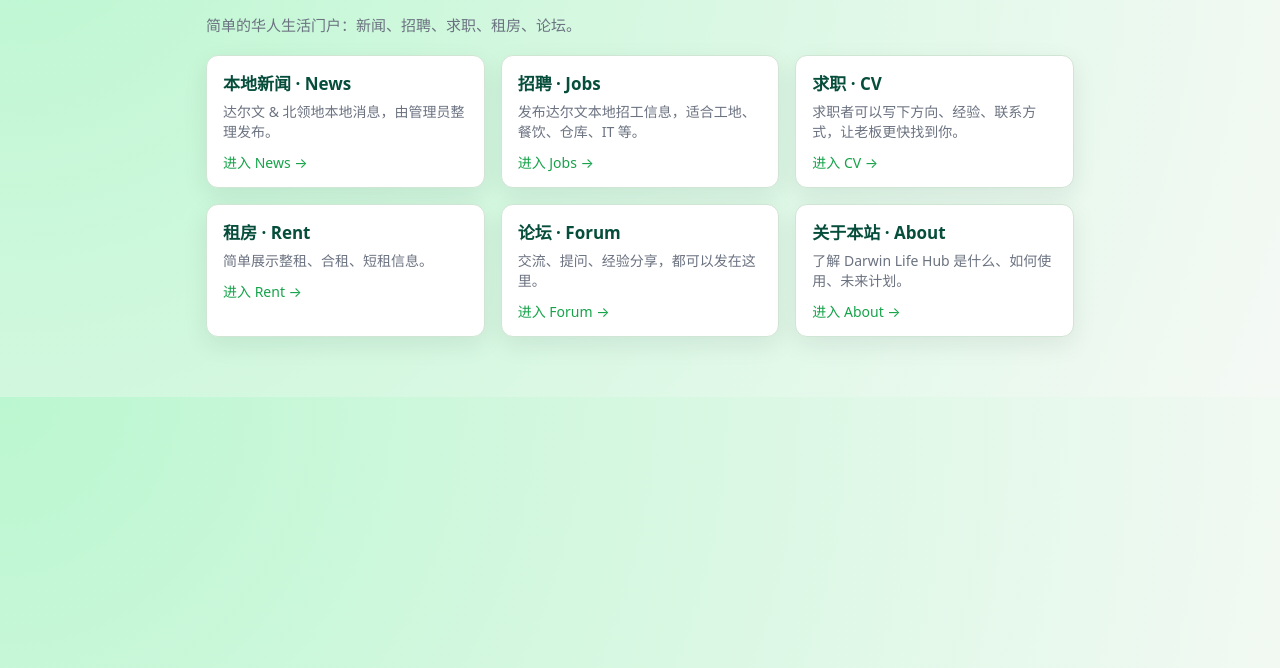
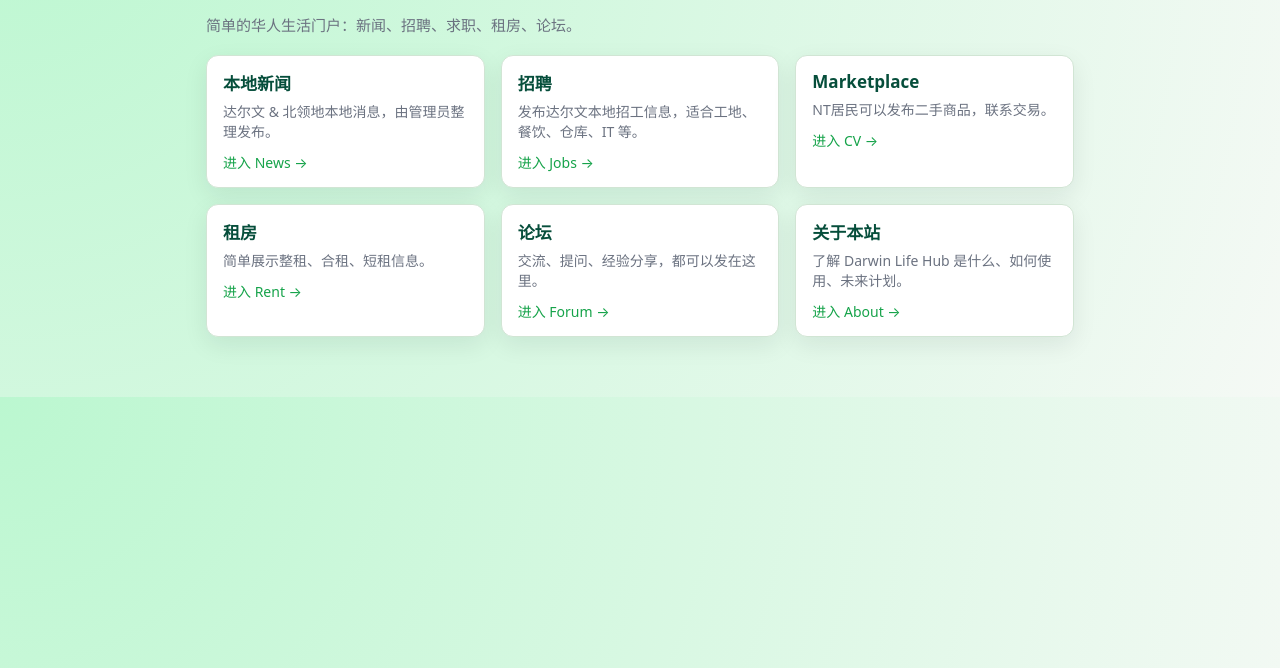
Before and after one commit to beverly0413/darwin-portal, a plain HTML site: page index.html in a window 1280 px wide. Shown: the part 132-800 px from the top of the page. Drawn offline with nearby package versions, Linux system fonts and the light colour scheme.

Commit message:
Update index.html

```diff
--- a/index.html
+++ b/index.html
@@ -189,37 +189,37 @@
 
     <div class="grid">
       <div class="card">
-        <h3>本地新闻 · News</h3>
+        <h3>本地新闻</h3>
         <p>达尔文 & 北领地本地消息，由管理员整理发布。</p>
         <a href="news.html">进入 News →</a>
       </div>
 
       <div class="card">
-        <h3>招聘 · Jobs</h3>
+        <h3>招聘</h3>
         <p>发布达尔文本地招工信息，适合工地、餐饮、仓库、IT 等。</p>
         <a href="jobs.html">进入 Jobs →</a>
       </div>
 
       <div class="card">
-        <h3>求职 · CV</h3>
-        <p>求职者可以写下方向、经验、联系方式，让老板更快找到你。</p>
+        <h3>Marketplace</h3>
+        <p>NT居民可以发布二手商品，联系交易。</p>
         <a href="cv.html">进入 CV →</a>
       </div>
 
       <div class="card">
-        <h3>租房 · Rent</h3>
+        <h3>租房</h3>
         <p>简单展示整租、合租、短租信息。</p>
         <a href="rent.html">进入 Rent →</a>
       </div>
 
       <div class="card">
-        <h3>论坛 · Forum</h3>
+        <h3>论坛</h3>
         <p>交流、提问、经验分享，都可以发在这里。</p>
         <a href="forum.html">进入 Forum →</a>
       </div>
 
       <div class="card">
-        <h3>关于本站 · About</h3>
+        <h3>关于本站</h3>
         <p>了解 Darwin Life Hub 是什么、如何使用、未来计划。</p>
         <a href="about.html">进入 About →</a>
       </div>
```
